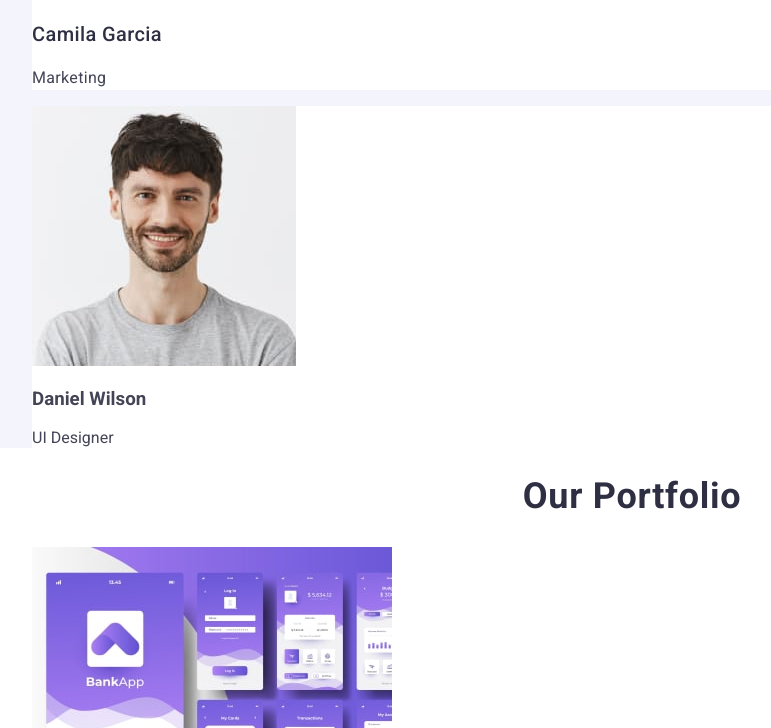
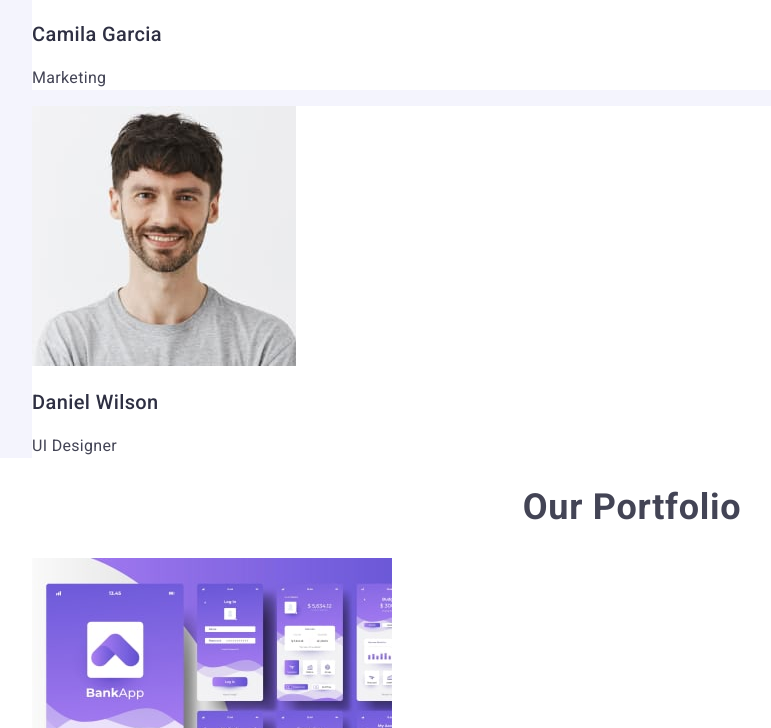
Before and after one commit to Yugrad108/goit-markup-hw-02, a plain HTML site: page index.html in a window 1280 px wide. Shown: the part 1887-2615 px from the top of the page, without its empty margins (8-779 px from the left). Drawn offline with nearby package versions, Linux system fonts and the light colour scheme.

Commit message:
add fix after 1-check  task 2-hw

```diff
--- a/css/styles.css
+++ b/css/styles.css
@@ -1,5 +1,5 @@
 body {
-    font-family: "roboto", sans-serif;
+    font-family: "Roboto", sans-serif;
     color: #434455;
     background-color: #fff;
 }
@@ -93,6 +93,7 @@ a {
     line-height: 111%;
     letter-spacing: 0.02em;
     text-align: center;
+    text-transform: capitalize
     color: #2e2f42;
 }
 
--- a/index.html
+++ b/index.html
@@ -129,8 +129,8 @@
               width="264"
               alt="Daniel-Wilson-UI-Designer."
             />
-            <h3>Daniel Wilson</h3>
-            <p>UI Designer</p>
+            <h3 class="features-title">Daniel Wilson</h3>
+            <p class="features-text">UI Designer</p>
           </li>
         </ul>
       </section>
```
